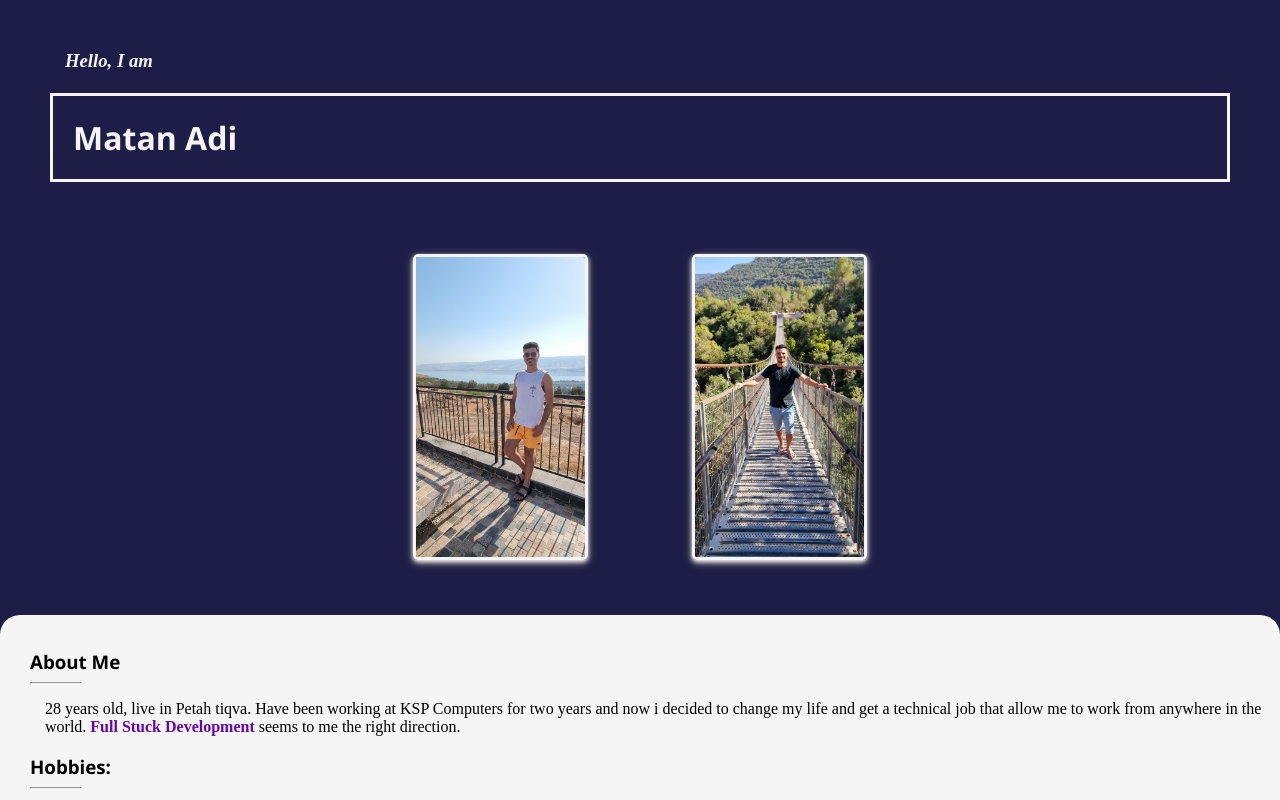
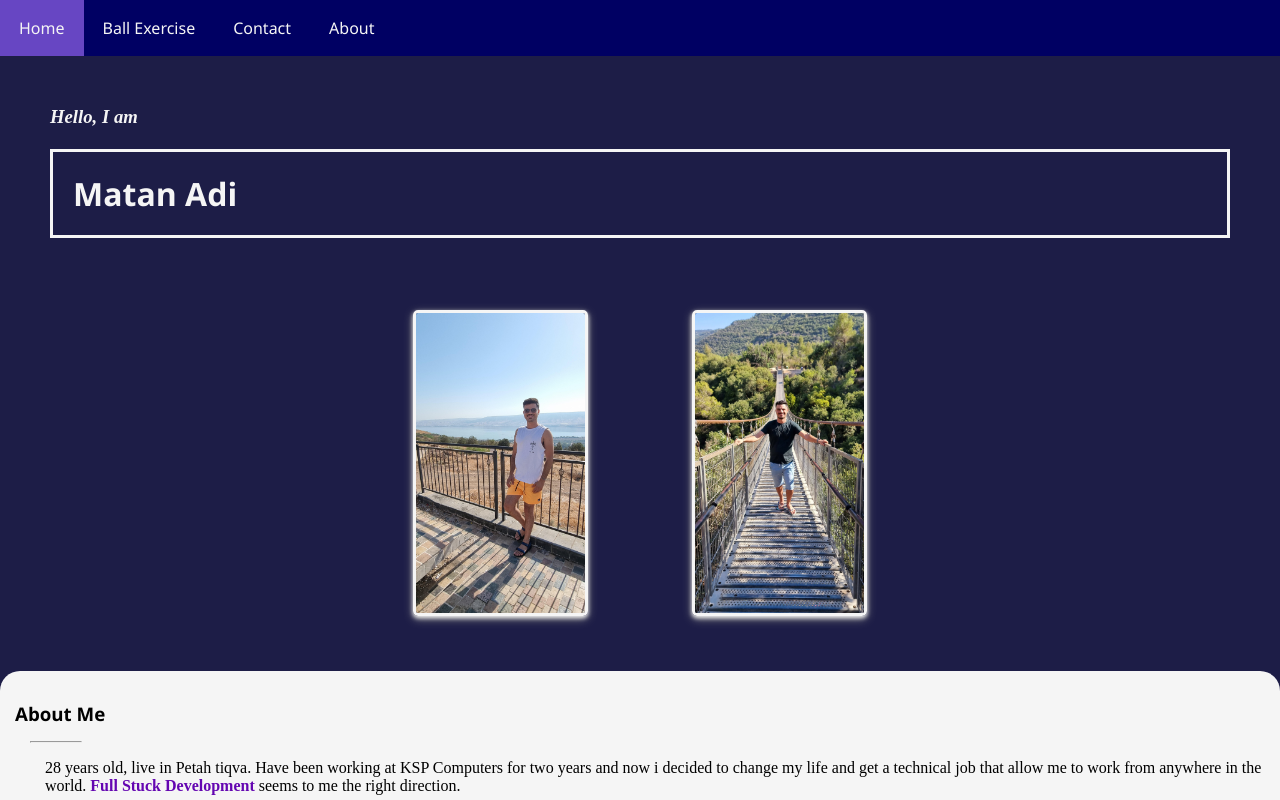
Before and after one commit to matanad/codingacademyintro, a plain HTML site: page index.html in a window 1280 px wide. Shown: the top 800 px of the page. Drawn offline with Linux system fonts and the light colour scheme.

Commit message:
Add files via upload

```diff
--- a/css/main.css
+++ b/css/main.css
@@ -1,9 +1,37 @@
-html, body {
+html body {
     width: 100%;
     height: 100%;
     background-color: whitesmoke;
     margin: 0px;
     font-family: 'Segoe UI', Tahoma, Geneva, Verdana, sans-serif;
+}
+
+.navbar {
+    list-style-type: none;
+    margin: 0px;
+    padding: 0px;
+    overflow: hidden;
+    background-color: #000063;
+}
+
+.navbar-li {
+    float: left;
+}
+
+.navbar-li .navbar-a {
+    display: block;
+    color: whitesmoke;
+    text-align: center;
+    padding: 14px 16px;
+    text-decoration: none;
+}
+
+.navbar-li:hover:not(.active){
+    background-color: rgb(29, 29, 71);
+}
+
+.active{
+    background-color: #6746c3;
 }
 
 .header-container {
@@ -13,6 +41,7 @@ html, body {
 }
 
 .title-hello-h3 {
+    margin-top: 0px;
     font-family: serif;
     padding-left: 50px;
     padding-top: 50px;
@@ -60,8 +89,7 @@ img:hover {
 }
 
 h3 {
-    margin-left: 15px;
-    margin-bottom: 0;
+    margin: 15px 0px;
 }
 
 hr {
@@ -101,13 +129,14 @@ button {
     text-align: center;
     text-decoration: none;
     display: inline-block;
-    font-size: 30px;;
+    font-size: 30px;
+    ;
     transition-duration: 0.4s;
     cursor: pointer;
     border: solid;
 }
 
-.go-top-page-btn{
+.go-top-page-btn {
     margin: 10px 15px;
     background-color: rgb(29, 29, 71);
     color: whitesmoke;
--- a/index.html
+++ b/index.html
@@ -7,6 +7,12 @@
 </head>
 
 <body>
+        <ul class="navbar">
+            <li class="navbar-li active"><a class="navbar-a" href="main.html">Home</a></li>
+            <li class="navbar-li"><a class="navbar-a" href="ball.html">Ball Exercise</a></li>
+            <li class="navbar-li"><a class="navbar-a" href="contact.asp">Contact</a></li>
+            <li class="navbar-li"><a class="navbar-a" href="about.asp">About</a></li>
+        </ul>
     <div class="header-container" id="header">
         <h3 class="title-hello-h3"><i>Hello, I am</i></h3>
         <h1>Matan Adi</h1>
```
